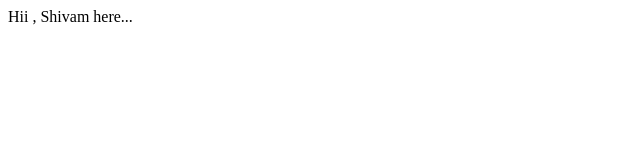
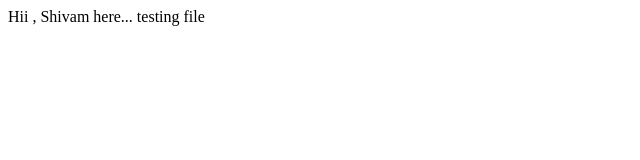
Before and after one commit to shivammonga/gitLearning, a plain HTML site: page index.html in a window 1280 px wide. Shown: the full height of the page, 0-640 px from the left. Drawn offline with Linux system fonts and the light colour scheme.

Commit message:
testing branch

```diff
--- /dev/null
+++ b/dir2/app2.js
@@ -0,0 +1 @@
+console.write(123);
--- a/index.html
+++ b/index.html
@@ -4,5 +4,6 @@
     </head>
     <body>
         Hii , Shivam here...
+        testing file
     </body>
 </html>
```
Also changed, not shown: login.html (added, +1 -0 lines), abc.txt (added).
